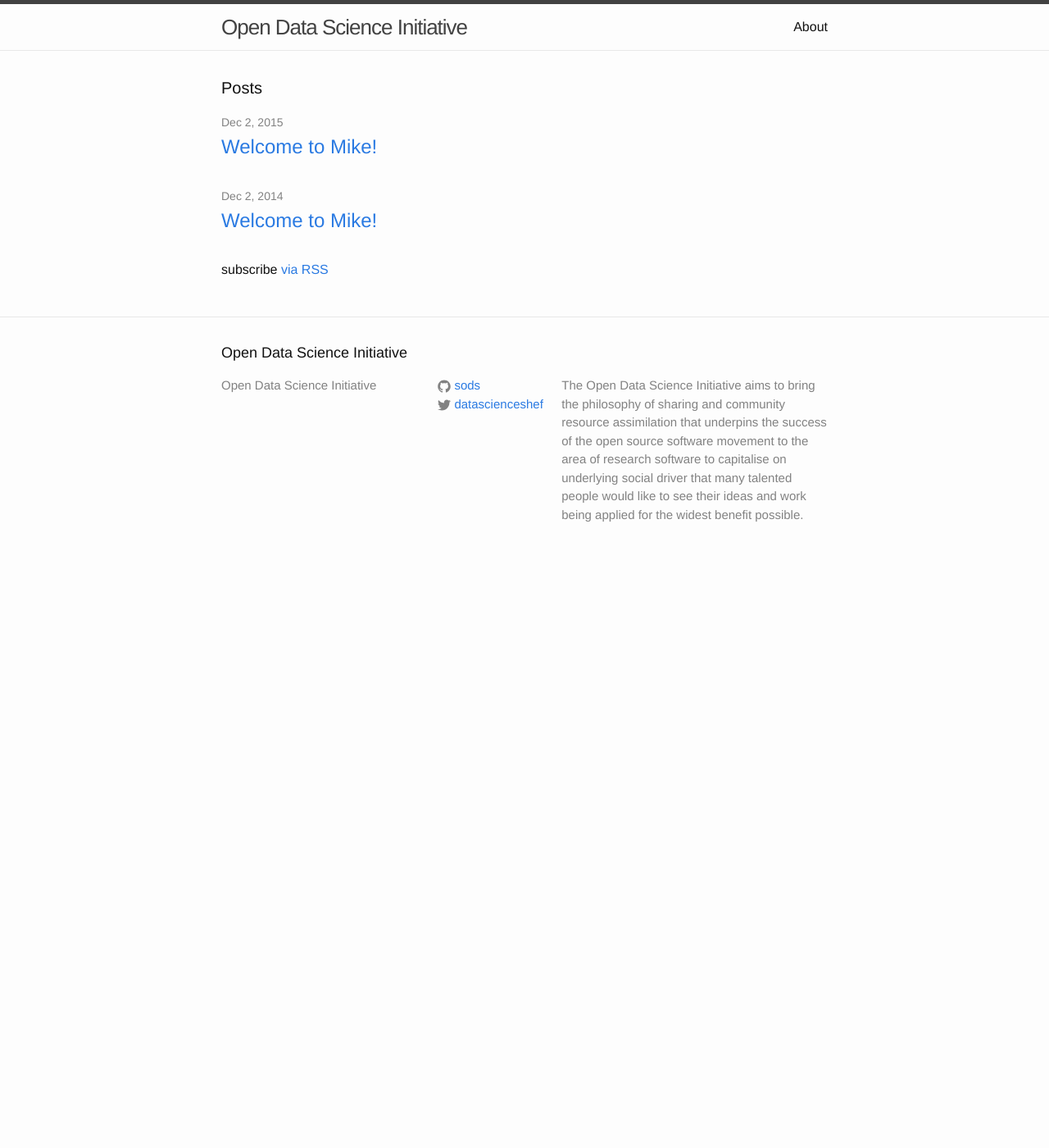
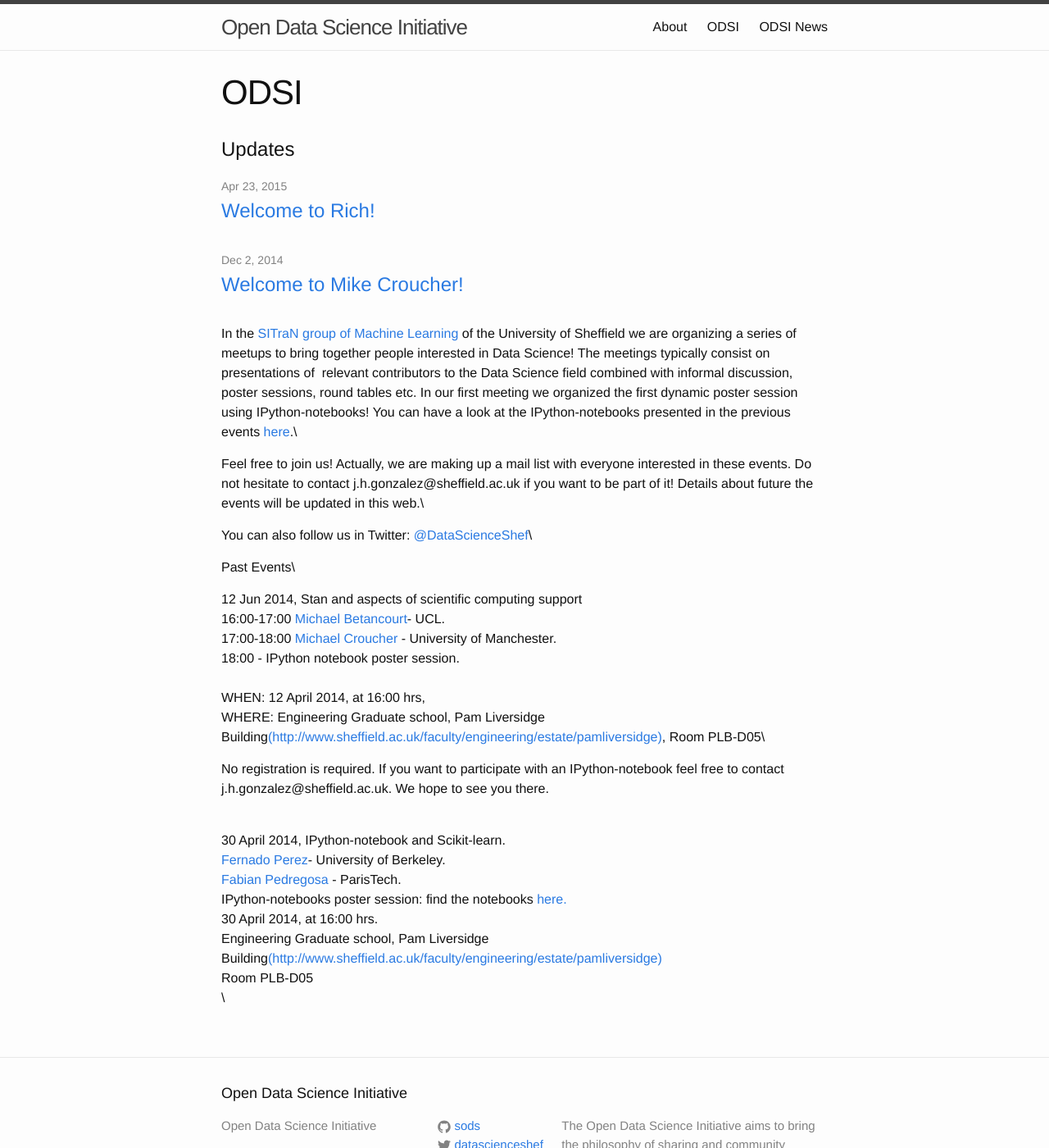
Before and after one commit to sods/sods.github.io, a Jekyll site: the page built from index.md, in a window 1280 px wide and 1400 px high. Shown: the whole window at 82% size. Built offline with Jekyll 4.4.1, drawn with Linux system fonts in a browser that asks for light colours.

Commit message:
Added basic posts.

```diff
--- a/_posts/2015-05-14-welcome-to-jekyll.markdown
+++ b/_posts/2014-12-02-welcome-to-mike.md
@@ -1,6 +1,6 @@
 ---
 layout: post
-title:  "Welcome to Mike!"
+title:  "Welcome to Mike Croucher!"
 date:   2014-12-02 22:07
 categories: recruits update
 ---
--- a/index.html
+++ /dev/null
@@ -1,23 +0,0 @@
----
-layout: default
----
-
-<div class="home">
-
-  <h1 class="page-heading">Posts</h1>
-
-  <ul class="post-list">
-    {% for post in site.posts %}
-      <li>
-        <span class="post-meta">{{ post.date | date: "%b %-d, %Y" }}</span>
-
-        <h2>
-          <a class="post-link" href="{{ post.url | prepend: site.baseurl }}">{{ post.title }}</a>
-        </h2>
-      </li>
-    {% endfor %}
-  </ul>
-
-  <p class="rss-subscribe">subscribe <a href="{{ "/feed.xml" | prepend: site.baseurl }}">via RSS</a></p>
-
-</div>
--- /dev/null
+++ b/index.md
@@ -0,0 +1,74 @@
+---
+layout: page
+title: ODSI
+tagline: open data science initiative
+---
+
+
+# Updates
+
+<ul class="post-list">
+    {% for post in site.posts %}
+      <li>
+        <span class="post-meta">{{ post.date | date: "%b %-d, %Y" }}</span>
+
+        <h2>
+          <a class="post-link" href="{{ post.url | prepend: site.baseurl }}">{{ post.title }}</a>
+        </h2>
+      </li>
+    {% endfor %}
+  </ul>
+
+
+In the [SITraN group of Machine
+Learning](http://ml.dcs.shef.ac.uk/sitran/) of the University of
+Sheffield we are organizing a series of meetups to bring together people
+interested in Data Science! The meetings typically consist on
+presentations of  relevant contributors to the Data Science field
+combined with informal discussion, poster sessions, round tables etc. In
+our first meeting we organized the first dynamic poster session using
+IPython-notebooks! You can have a look at the IPython-notebooks
+presented in the previous events
+[here](http://nbviewer.ipython.org/github/SheffieldML/notebook/blob/master/datascience/index.ipynb).\
+
+Feel free to join us! Actually, we are making up a mail list with
+everyone interested in these events. Do not hesitate to contact
+j.h.gonzalez@sheffield.ac.uk if you want to be part of it! Details about
+future the events will be updated in this web.\
+
+You can also follow us in Twitter:
+[@DataScienceShef](https://twitter.com/DataScienceShef)\
+
+
+Past Events\
+
+ 12 Jun 2014, Stan and aspects of scientific computing support \
+ 16:00-17:00 [Michael Betancourt](http://www.homepages.ucl.ac.uk/%7Eucakmjb/)- UCL.\
+ 17:00-18:00 [Michael Croucher](https://twitter.com/walkingrandomly)
+[](http://scholar.google.fr/citations?user=PJQNw9oAAAAJ&hl=en)-
+University of Manchester.\
+ 18:00 - IPython notebook poster session.\
+ \
+ WHEN: 12 April 2014, at 16:00 hrs, \
+ WHERE: Engineering Graduate school, Pam Liversidge
+Building[(http://www.sheffield.ac.uk/faculty/engineering/estate/pamliversidge)](http://www.sheffield.ac.uk/faculty/engineering/estate/pamliversidge),
+Room PLB-D05\
+
+
+No registration is required. If you want to participate with an
+IPython-notebook feel free to contact j.h.gonzalez@sheffield.ac.uk. We
+hope to see you there.
+
+ \
+ 30 April 2014, IPython-notebook and Scikit-learn.\
+ [Fernado Perez](http://fperez.org/)- University of Berkeley.\
+ [Fabian
+Pedregosa](http://scholar.google.fr/citations?user=PJQNw9oAAAAJ&hl=en) -
+ParisTech.\
+ IPython-notebooks poster session: find the notebooks
+[here.](http://nbviewer.ipython.org/github/SheffieldML/notebook/blob/master/datascience/index.ipynb)\
+ 30 April 2014, at 16:00 hrs.\
+ Engineering Graduate school, Pam Liversidge
+Building[(http://www.sheffield.ac.uk/faculty/engineering/estate/pamliversidge)](http://www.sheffield.ac.uk/faculty/engineering/estate/pamliversidge)\
+ Room PLB-D05\
+\
```
Also changed, not shown: _posts/2014-12-02-wellcome-to-mike.md (deleted, +0 -12 lines), _posts/2015-04-23-welcome-to-rich.md (added, +12 -0 lines), about.md (+12 -4 lines), news.md (added, +5 -0 lines), 2 other files.
